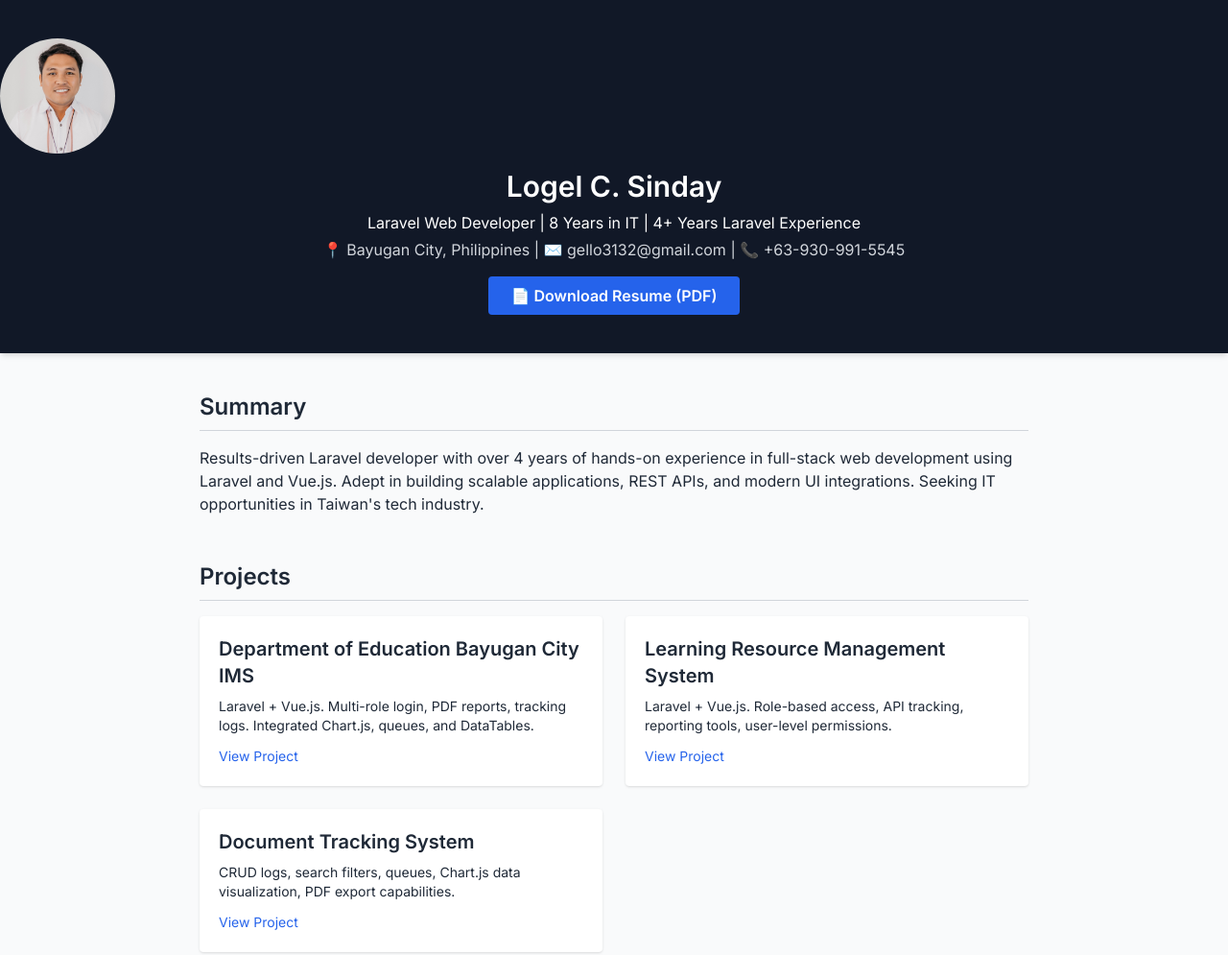
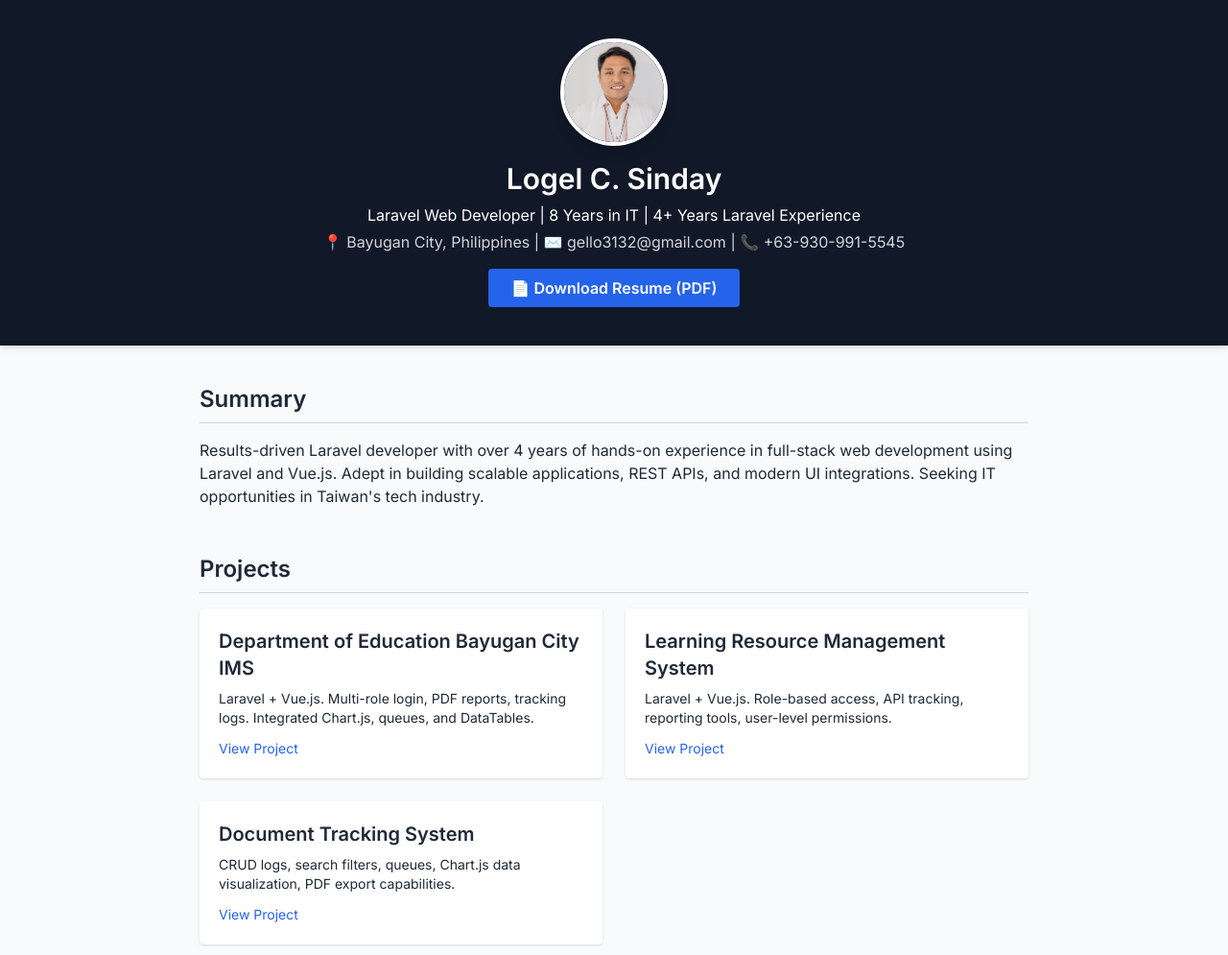
Before and after one commit to logello/logel-portfolio, a plain HTML site: page index.html in a window 1280 px wide. Shown: the top 995 px of the page at 96% size. Drawn offline with nearby package versions, Linux system fonts and the light colour scheme.

Commit message:
Update index.html

```diff
--- a/index.html
+++ b/index.html
@@ -15,7 +15,7 @@
   <body class="bg-gray-50 text-gray-800">
     <!-- Header -->
     <header class="bg-gray-900 text-white py-10 text-center shadow-md">
-      <img src="gello.jpg" alt="Logel Sinday" style="width: 120px; border-radius: 50%; margin-bottom: 1rem;">
+      <img src="gello.jpg" alt="Logel Sinday" class="w-28 h-28 rounded-full mx-auto mb-4 border-4 border-white shadow-lg" />
       <h1 class="text-3xl font-bold">Logel C. Sinday</h1>
       <p class="mt-2">Laravel Web Developer | 8 Years in IT | 4+ Years Laravel Experience</p>
       <p class="text-gray-300 mt-1">📍 Bayugan City, Philippines | ✉️ gello3132@gmail.com | 📞 +63-930-991-5545</p>
```
